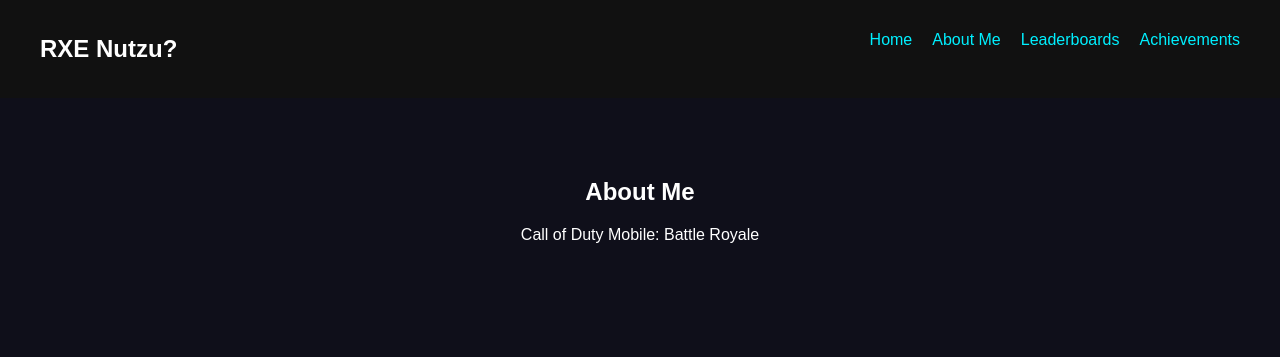
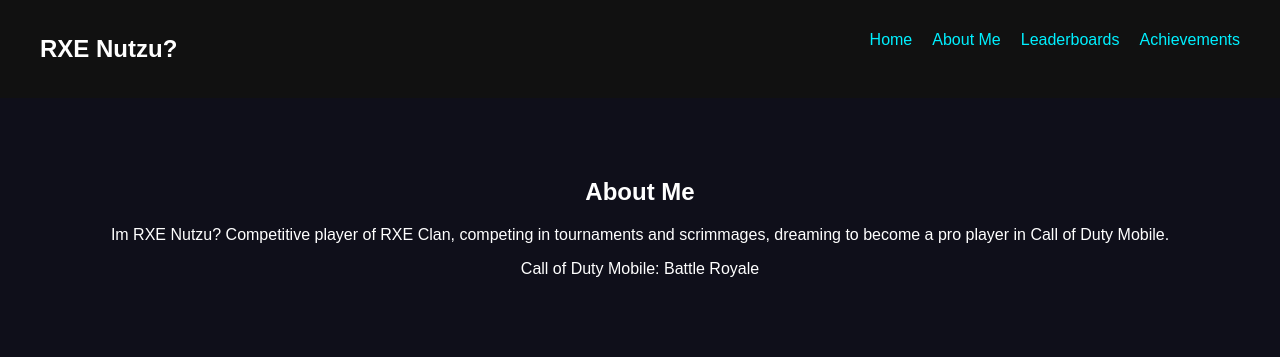
Before and after one commit to yucenxessss/Nutz, a plain HTML site: page about.html in a window 1280 px wide. Drawn offline with Linux system fonts and the light colour scheme.

Commit message:
Update about.html

```diff
--- a/about.html
+++ b/about.html
@@ -18,7 +18,7 @@
 
 <section>
     <h1>About Me</h1>
-    <p"Im RXE Nutzu? Competitive player of RXE Clan, competing in tournaments and scrimmages, dreaming to become a pro player in Call of Duty Mobile.</p>
+    </p>Im RXE Nutzu? Competitive player of RXE Clan, competing in tournaments and scrimmages, dreaming to become a pro player in Call of Duty Mobile.</p>
     <p>Call of Duty Mobile: Battle Royale</p>
 </section>
 
```
